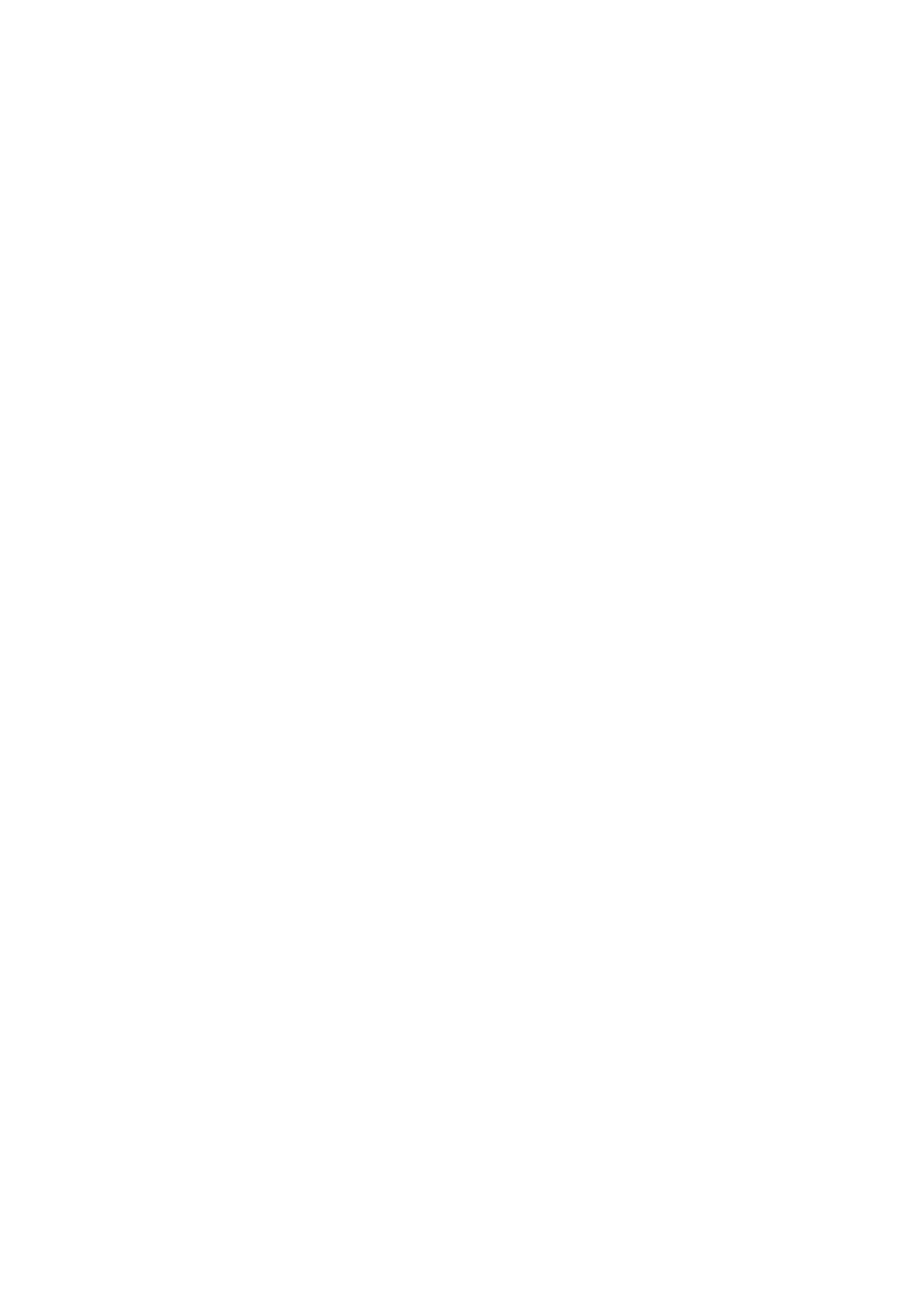
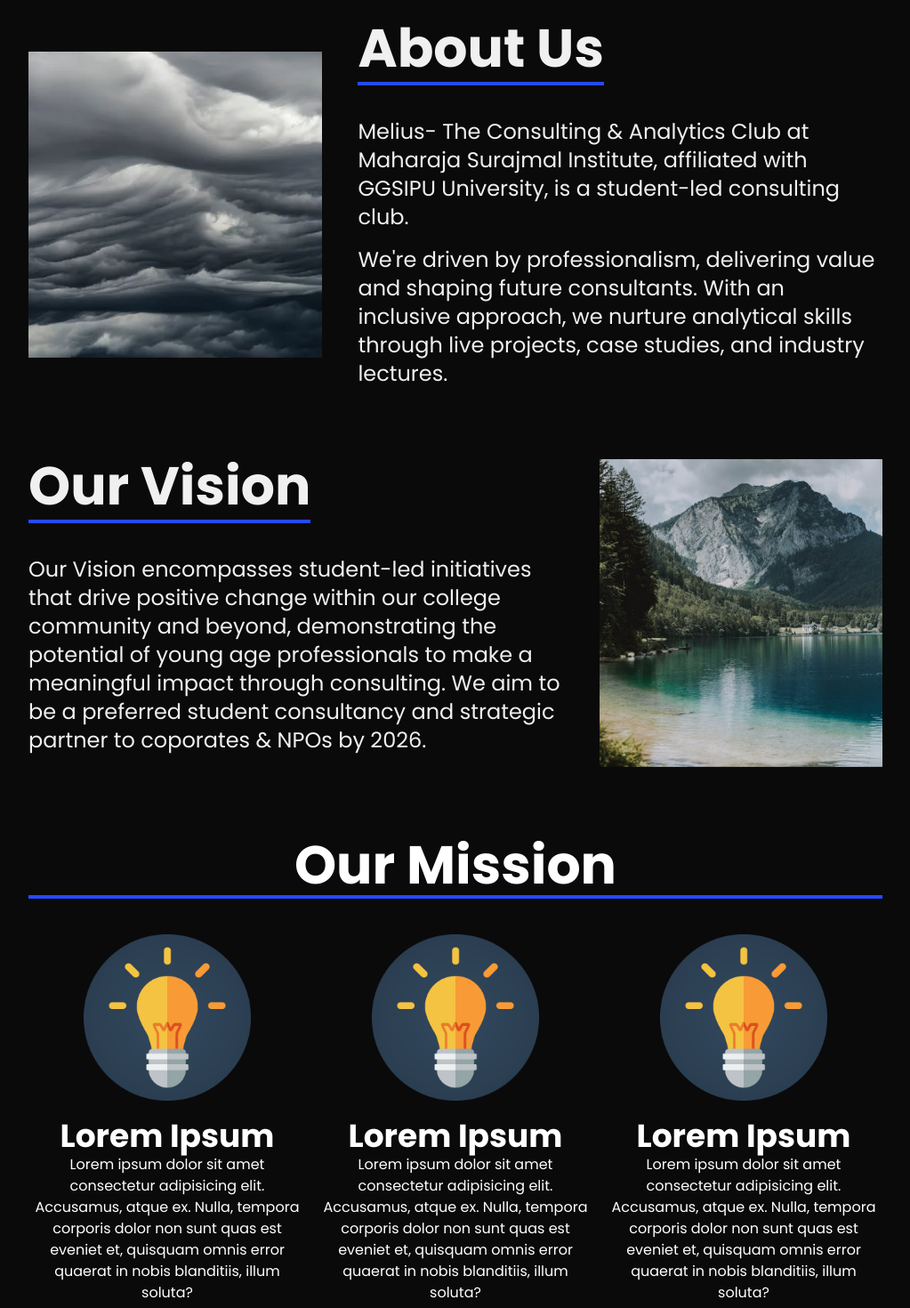
Before and after one commit to disisalan/Melius_Website, a React (Vite) app in the folder Frontend/: page / in a window 1280 px wide. Shown: the part 640-2110 px from the top of the page at 89% size, without its empty margins (128-1151 px from the left). Before the commit the page ends 800 px from the top, so only its background shows below. Built offline with nearby package versions, Linux system fonts and the light colour scheme.

Commit message:
Updated Home page, added our missions section

```diff
--- a/Frontend/src/Components/About.jsx
+++ b/Frontend/src/Components/About.jsx
@@ -4,7 +4,7 @@ export default function About() {
             {/* Main */}
             <div className="w-10/12 mx-auto lg:w-3/4">
 
-                {/* About Us Window */}
+                {/* About Us Section */}
                 <div className="flex flex-col justify-evenly gap-5 sm:gap-10 lg:flex-row my-10 lg:my-20">
                     {/* Image Parent Window */}
                     <div className="flex justify-center items-center">
@@ -13,13 +13,13 @@ export default function About() {
 
                     {/* Text Section for About Us */}
                     <div className="text-gray flex flex-col w-full gap-2 sm:gap-5 lg:gap-3 xl:gap-4">
-                        <h1 className="text-4xl sm:text-6xl sm:pb-2 md:text-7xl md:w-full lg:text-6xl xl:mb-5 font-bold border-b-4 border-blue pb-1 w-max">About Us</h1>
+                        <h1 className="text-4xl sm:text-6xl sm:pb-2 md:text-7xl lg:text-6xl xl:mb-5 font-bold border-b-4 border-blue pb-1 w-max">About Us</h1>
                         <p className="text-base sm:text-2xl md:text-3xl lg:text-2xl">Melius- The Consulting & Analytics Club at Maharaja Surajmal Institute, affiliated with GGSIPU University, is a student-led consulting club.</p>
                         <p className="text-base sm:text-2xl md:text-3xl lg:text-2xl">We're driven by professionalism, delivering value and shaping future consultants. With an inclusive approach, we nurture analytical skills through live projects, case studies, and industry lectures.</p>
                     </div>
                 </div>
 
-                {/* Our visions Window */}
+                {/* Our visions Section */}
                 <div className="flex flex-col justify-evenly gap-5 sm:gap-10 lg:flex-row-reverse my-10 lg:my-20">
                     {/* Image Parent Window */}
                     <div className="flex justify-center items-center">
@@ -28,12 +28,54 @@ export default function About() {
 
                     {/* Text Section for Our visions */}
                     <div className="text-gray flex flex-col w-full gap-2 sm:gap-5 lg:gap-3 xl:gap-4">
-                        <h1 className="text-4xl sm:text-6xl sm:pb-2 md:text-7xl md:w-full lg:text-6xl xl:mb-5 font-bold border-b-4 border-blue pb-1 w-max">Our Vision</h1>
+                        <h1 className="text-4xl sm:text-6xl sm:pb-2 md:text-7xl lg:text-6xl xl:mb-5 font-bold border-b-4 border-blue pb-1 w-max">Our Vision</h1>
                         <p className="text-base sm:text-2xl md:text-3xl lg:text-2xl">Our Vision encompasses student-led initiatives that drive positive change within our college community and beyond, demonstrating the potential of young age professionals to make a meaningful impact through consulting. We aim to be a preferred student consultancy and strategic partner to coporates & NPOs by 2026.</p>
 
                     </div>
                 </div>
 
+                {/* Our Mission Section */}
+                <div className="">
+                    <h1 className="w-full text-center text-4xl font-bold pb-1 border-b-4 border-blue md:text-6xl">Our Mission</h1>
+
+                    {/* Our mission contents */}
+                    <div className="flex flex-col lg:flex-row lg:gap-3">
+
+                        {/* mission 1 */}
+                        <div className="mx-auto my-5 lg:my-10">
+                            <img src="../../media/idea-sample-placeholder.png" alt="" className="w-[60%] mx-auto" />
+
+                            {/* caption for mission */}
+                            <div className="text-center mt-5">
+                                <h1 className="font-bold text-2xl md:text-4xl">Lorem Ipsum</h1>
+                                <p className="md:text-3xl lg:text-base">Lorem ipsum dolor sit amet consectetur adipisicing elit. Accusamus, atque ex. Nulla, tempora corporis dolor non sunt quas est eveniet et, quisquam omnis error quaerat in nobis blanditiis, illum soluta? </p>
+                            </div>
+                        </div>
+
+                        {/* mission 2 */}
+                        <div className="mx-auto my-5 lg:my-10">
+                            <img src="../../media/idea-sample-placeholder.png" alt="" className="w-[60%] mx-auto" />
+
+                            {/* caption for mission */}
+                            <div className="text-center mt-5">
+                                <h1 className="font-bold text-2xl md:text-4xl">Lorem Ipsum</h1>
+                                <p className="md:text-3xl lg:text-base">Lorem ipsum dolor sit amet consectetur adipisicing elit. Accusamus, atque ex. Nulla, tempora corporis dolor non sunt quas est eveniet et, quisquam omnis error quaerat in nobis blanditiis, illum soluta? </p>
+                            </div>
+                        </div>
+
+                        {/* mission 3 */}
+                        <div className="mx-auto my-5 lg:my-10">
+                            <img src="../../media/idea-sample-placeholder.png" alt="" className="w-[60%] mx-auto" />
+
+                            {/* caption for mission */}
+                            <div className="text-center mt-5">
+                                <h1 className="font-bold text-2xl md:text-4xl">Lorem Ipsum</h1>
+                                <p className="md:text-3xl lg:text-base">Lorem ipsum dolor sit amet consectetur adipisicing elit. Accusamus, atque ex. Nulla, tempora corporis dolor non sunt quas est eveniet et, quisquam omnis error quaerat in nobis blanditiis, illum soluta? </p>
+                            </div>
+                        </div>
+
+                    </div>
+                </div>
             </div>
         </div>
     )
--- a/Frontend/src/main.jsx
+++ b/Frontend/src/main.jsx
@@ -7,6 +7,6 @@ import About from "./Components/About";
 ReactDOM.createRoot(document.getElementById("root")).render(
     <React.StrictMode>
       <Home />
-      {/* <About /> */}
+      <About />
     </React.StrictMode>
 );
```
Also changed, not shown: Frontend/tailwind.config.js (+6 -6 lines), Frontend/Media/idea-sample-placeholder.png (added).
